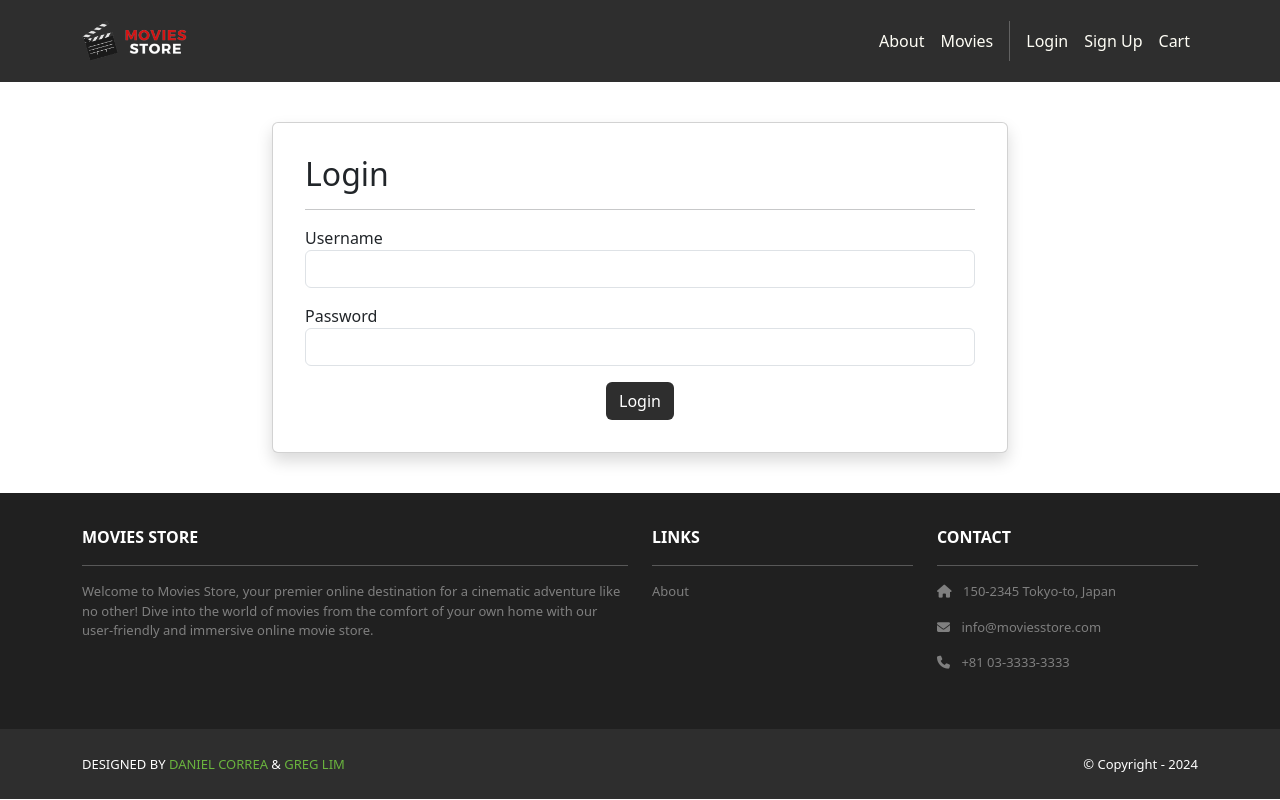
After one commit to aznkiddo/GTMovieStore, a Django app: page /accounts/login/ in a window 1280 px wide. The commit adds this page. Run offline with Django 5.2, Linux system fonts and the light colour scheme; some libraries are stand-ins or nearby versions.

Commit message:
login logout functionality

```diff
--- /dev/null
+++ b/accounts/templates/accounts/login.html
@@ -0,0 +1,44 @@
+{% extends 'base.html' %}
+{% block content %}
+<div class="p-3 mt-4">
+  <div class="container">
+    <div class="row justify-content-center">
+      <div class="col-md-8">
+        <div class="card shadow p-3 mb-4 rounded">
+          <div class="card-body">
+            <h2>Login</h2>
+            <hr />
+            {% if template_data.error %}
+            <div class="alert alert-danger" role="alert">
+              {{ template_data.error }}
+            </div>
+            {% endif %}
+            <form method="POST">
+              {% csrf_token %}
+              <p>
+                <label for="username">Username</label>
+                <input id="username" type="text"
+                       name="username" required
+                       autocomplete="username"
+                       class="form-control">
+              </p>
+              <p>
+                <label for="password">Password</label>
+                <input id="password" type="password"
+                       name="password" required
+                       autocomplete="current-password"
+                       class="form-control">
+              </p>
+              <div class="text-center">
+                <button type="submit"
+                  class="btn bg-dark text-white">Login
+                </button>
+              </div>
+            </form>
+          </div>
+        </div>
+      </div>
+    </div>
+  </div>
+</div>
+{% endblock content %}
--- a/accounts/urls.py
+++ b/accounts/urls.py
@@ -2,4 +2,6 @@ from django.urls import path
 from . import views
 urlpatterns = [
     path('signup', views.signup, name='accounts.signup'),
+    path('login/', views.login, name='accounts.login'),
+    path('logout/', views.logout, name='accounts.logout'),
 ]
--- a/accounts/views.py
+++ b/accounts/views.py
@@ -1,20 +1,44 @@
 from django.shortcuts import render
-from django.contrib.auth.forms import UserCreationForm
+from django.contrib.auth import login as auth_login, authenticate, logout as auth_logout
+from .forms import CustomUserCreationForm, CustomErrorList
 from django.shortcuts import redirect
-
+from django.contrib.auth.decorators import login_required
+@login_required
+def logout(request):
+    auth_logout(request)
+    return redirect('home.index')
+def login(request):
+    template_data = {}
+    template_data['title'] = 'Login'
+    if request.method == 'GET':
+        return render(request, 'accounts/login.html',
+            {'template_data': template_data})
+    elif request.method == 'POST':
+        user = authenticate(
+            request,
+            username = request.POST['username'],
+            password = request.POST['password']
+        )
+        if user is None:
+            template_data['error'] = 'The username or password is incorrect.'
+            return render(request, 'accounts/login.html',
+                {'template_data': template_data})
+        else:
+            auth_login(request, user)
+            return redirect('home.index')
 
 def signup(request):
     template_data = {}
     template_data['title'] = 'Sign Up'
     if request.method == 'GET':
-        template_data['form'] = UserCreationForm()
+        template_data['form'] = CustomUserCreationForm()
         return render(request, 'accounts/signup.html',
             {'template_data': template_data})
     elif request.method == 'POST':
-        form = UserCreationForm(request.POST)
+        form = CustomUserCreationForm(request.POST, error_class=CustomErrorList)
         if form.is_valid():
             form.save()
-            return redirect('home.index')
+            return redirect('accounts.login')
         else:
             template_data['form'] = form
             return render(request, 'accounts/signup.html',
--- a/moviesstore/templates/base.html
+++ b/moviesstore/templates/base.html
@@ -25,7 +25,17 @@
         <div class="collapse navbar-collapse" id="navbarNavAltMarkup">
           <div class="navbar-nav ms-auto navbar-ml">
             <a class="nav-link" href="{% url 'home.about' %}">About</a>
-            <a class="nav-link" href="{% url 'movies.index' %}">Movies</a>
+            <a class="nav-link" href="{% url 'movies.index' %}">Movies</a><div class="vr bg-white mx-2 d-none d-lg-block"></div>
+              {% if user.is_authenticated %}
+            <a class="nav-link"
+              href="{% url 'accounts.logout' %}">Logout ({{ user.username }})</a>
+            {% else %}
+            <a class="nav-link" href="{% url 'accounts.login' %}">Login</a>
+            <a class="nav-link"
+              href="{% url 'accounts.signup' %}">
+              Sign Up
+            </a>
+              {% endif %}
             <a class="nav-link" href="{% url 'cart.index' %}">Cart</a>
           </div>
         </div>
```
Also changed, not shown: accounts/forms.py (added, +21 -0 lines), db.sqlite3.
